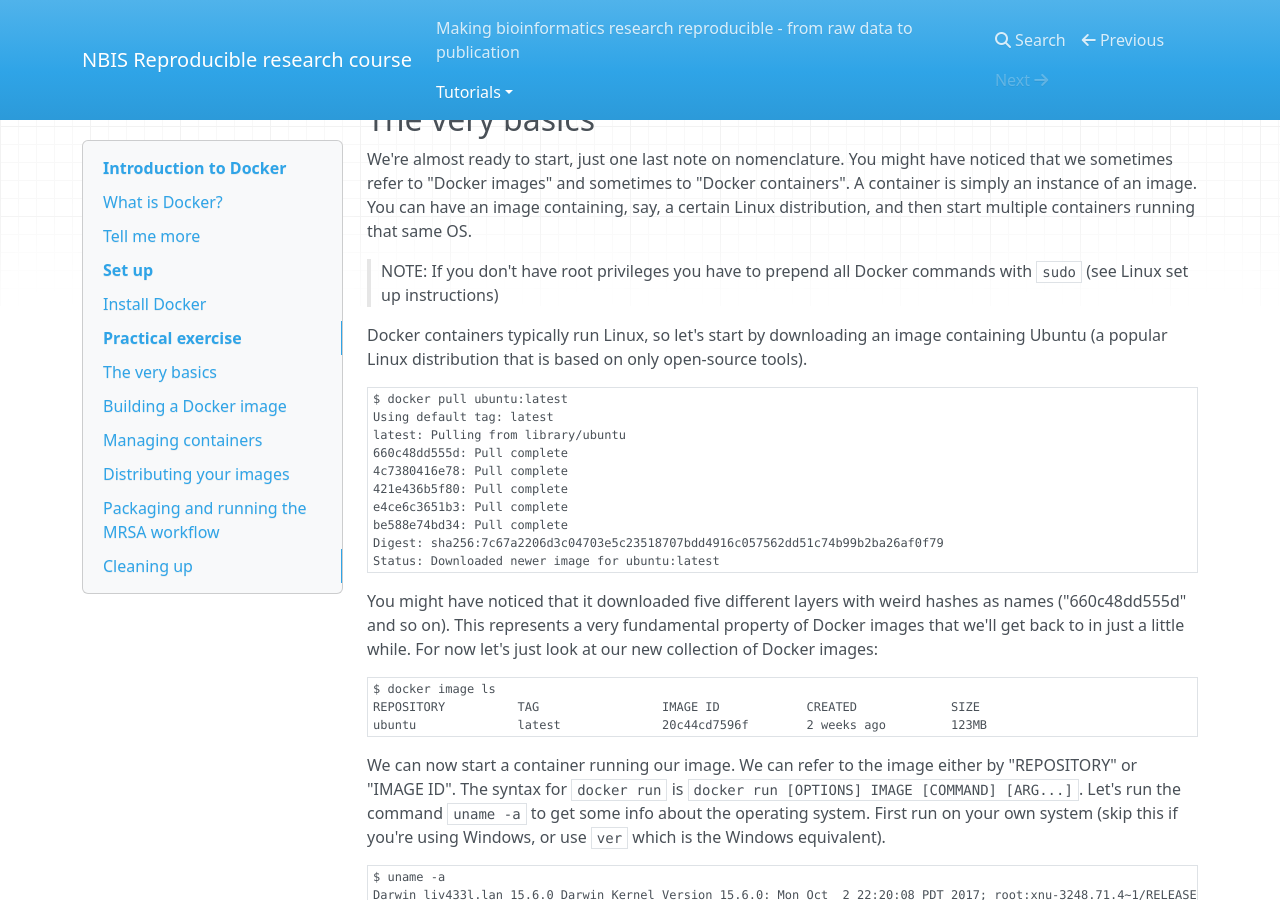
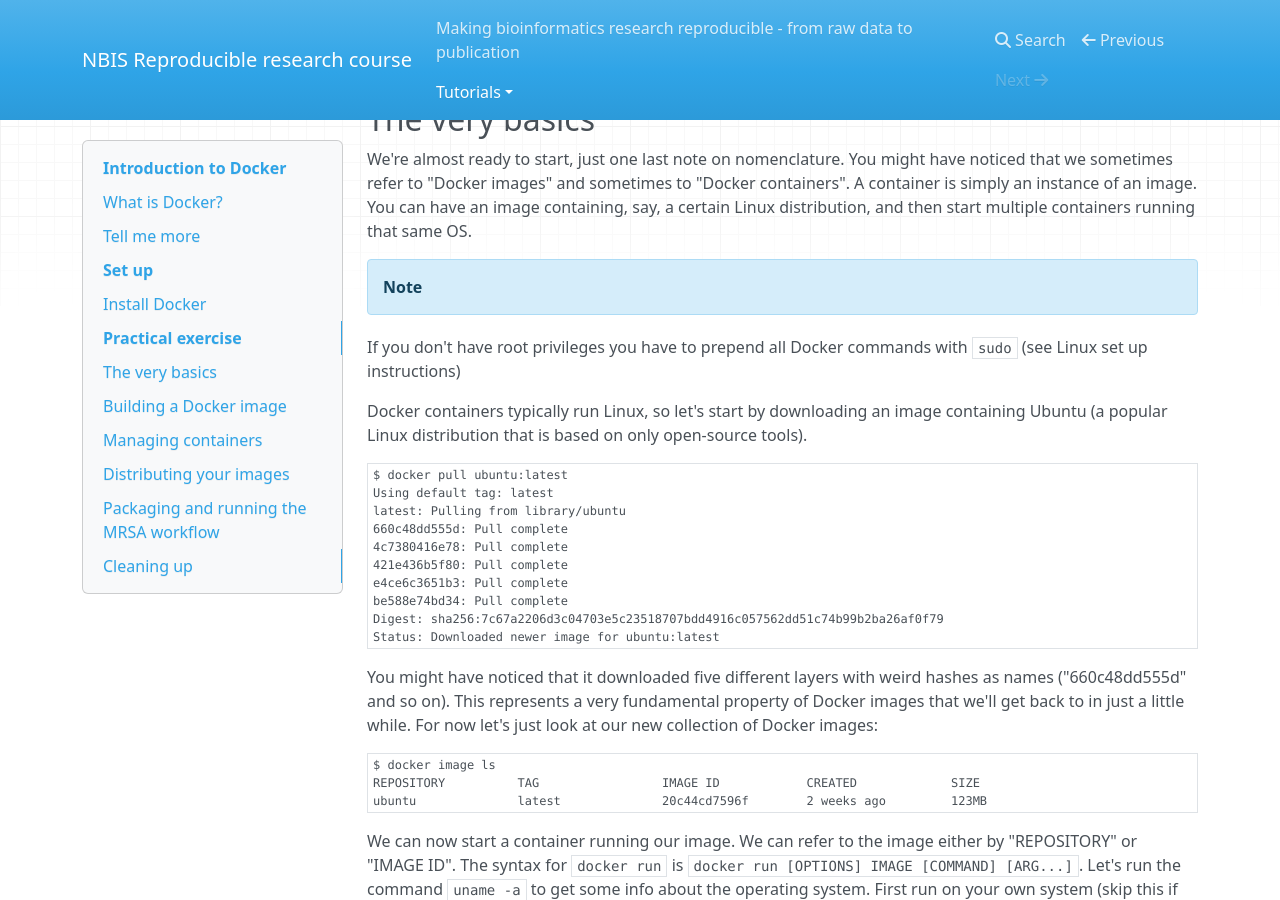
Before and after one commit to NBISweden/workshop-reproducible-research, an MkDocs documentation site: the page built from docs/docker.md, in a window 1280 px wide and 900 px high, scrolled down 2939 px. Built offline with MkDocs 1.6.1, drawn with Linux system fonts in a browser that asks for light colours; nearby versions of some CDN libraries; old or Windows-style settings are respelled for this version of MkDocs.

```diff
--- a/docs/docker.md
+++ b/docs/docker.md
@@ -80,7 +80,8 @@ As mentioned before, Docker needs to run as root. You can archive this by prepen
 ## The very basics
 We're almost ready to start, just one last note on nomenclature. You might have noticed that we sometimes refer to "Docker images" and sometimes to "Docker containers". A container is simply an instance of an image. You can have an image containing, say, a certain Linux distribution, and then start multiple containers running that same OS.
 
-> NOTE: If you don't have root privileges you have to prepend all Docker commands with `sudo ` (see Linux set up instructions)
+!!! note
+  If you don't have root privileges you have to prepend all Docker commands with `sudo ` (see Linux set up instructions)
 
 Docker containers typically run Linux, so let's start by downloading an image containing Ubuntu (a popular Linux distribution that is based on only open-source tools).
 
```
Also changed, not shown: docs/snakemake.md (+17 -19 lines).
